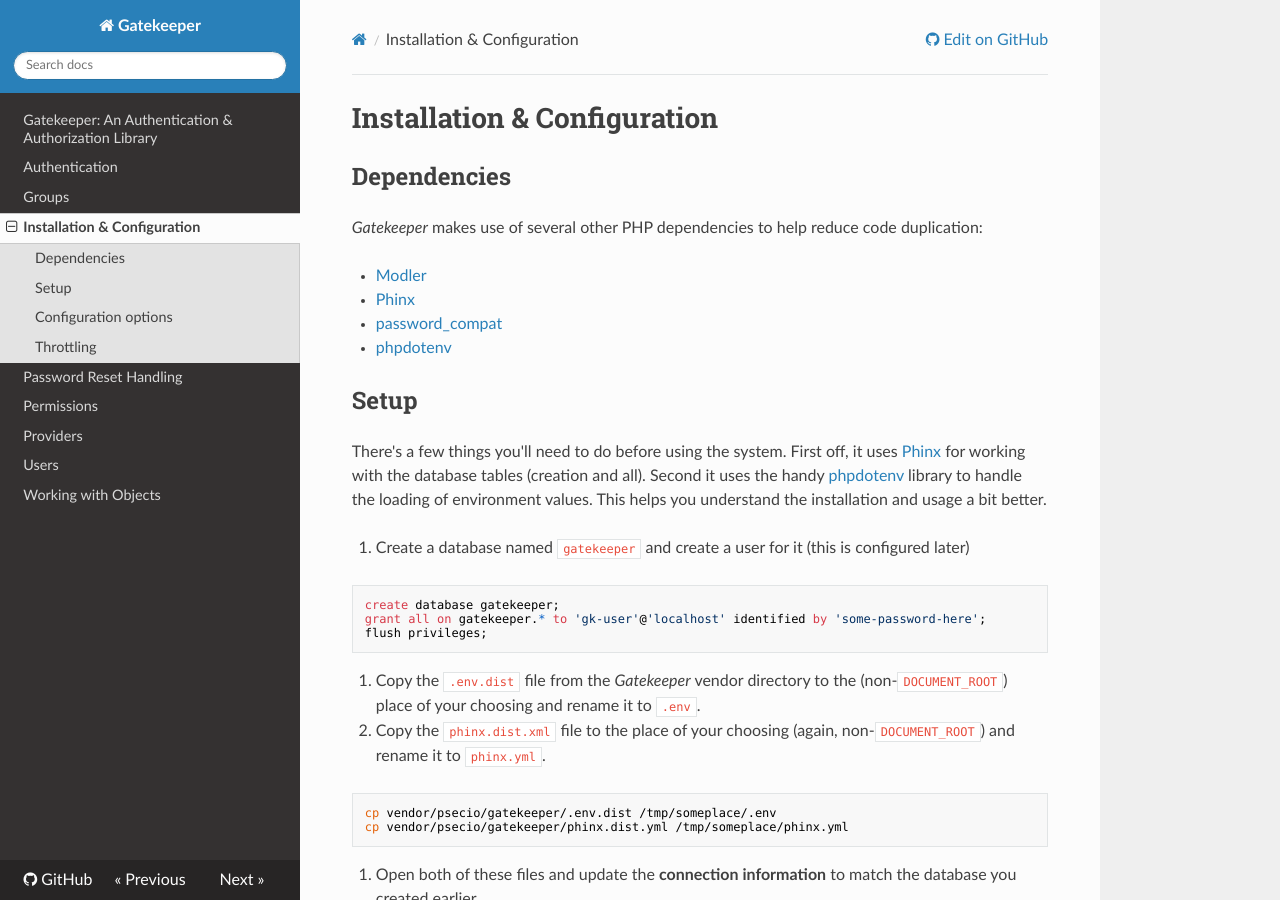
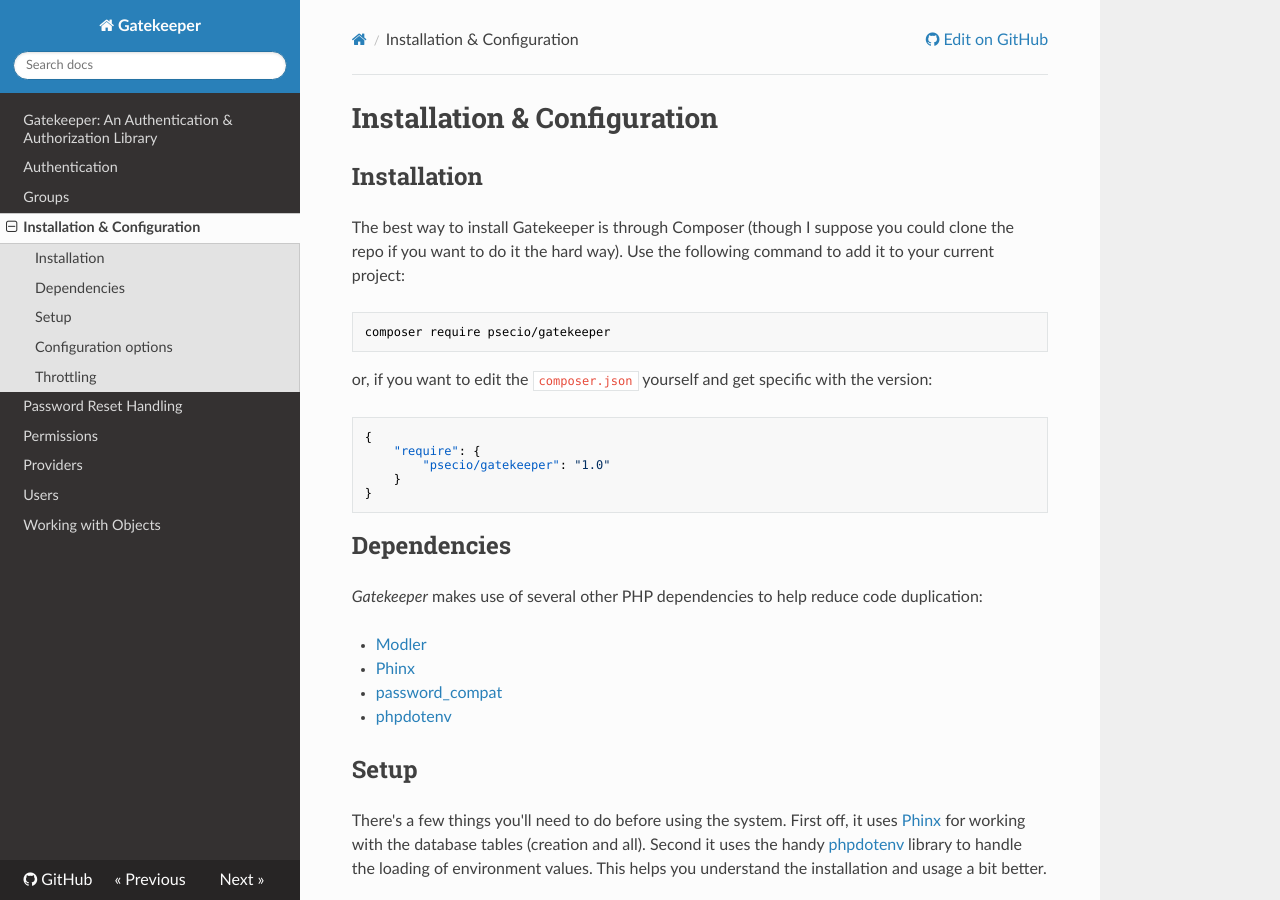
Before and after one commit to psecio/gatekeeper, an MkDocs documentation site: the page built from docs/installation-and-configuration.md, in a window 1280 px wide and 900 px high. Built offline with MkDocs 1.6.1, drawn with Linux system fonts in a browser that asks for light colours; nearby versions of some CDN libraries.

Commit message:
adding install instructions to the docs

````diff
--- a/docs/installation-and-configuration.md
+++ b/docs/installation-and-configuration.md
@@ -1,4 +1,22 @@
 # Installation & Configuration
+
+## Installation
+
+The best way to install Gatekeeper is through Composer (though I suppose you could clone the repo if you want to do it the hard way). Use the following command to add it to your current project:
+
+```
+composer require psecio/gatekeeper
+```
+
+or, if you want to edit the `composer.json` yourself and get specific with the version:
+
+```
+{
+    "require": {
+        "psecio/gatekeeper": "1.0"
+    }
+}
+```
 
 ## Dependencies
 
````
